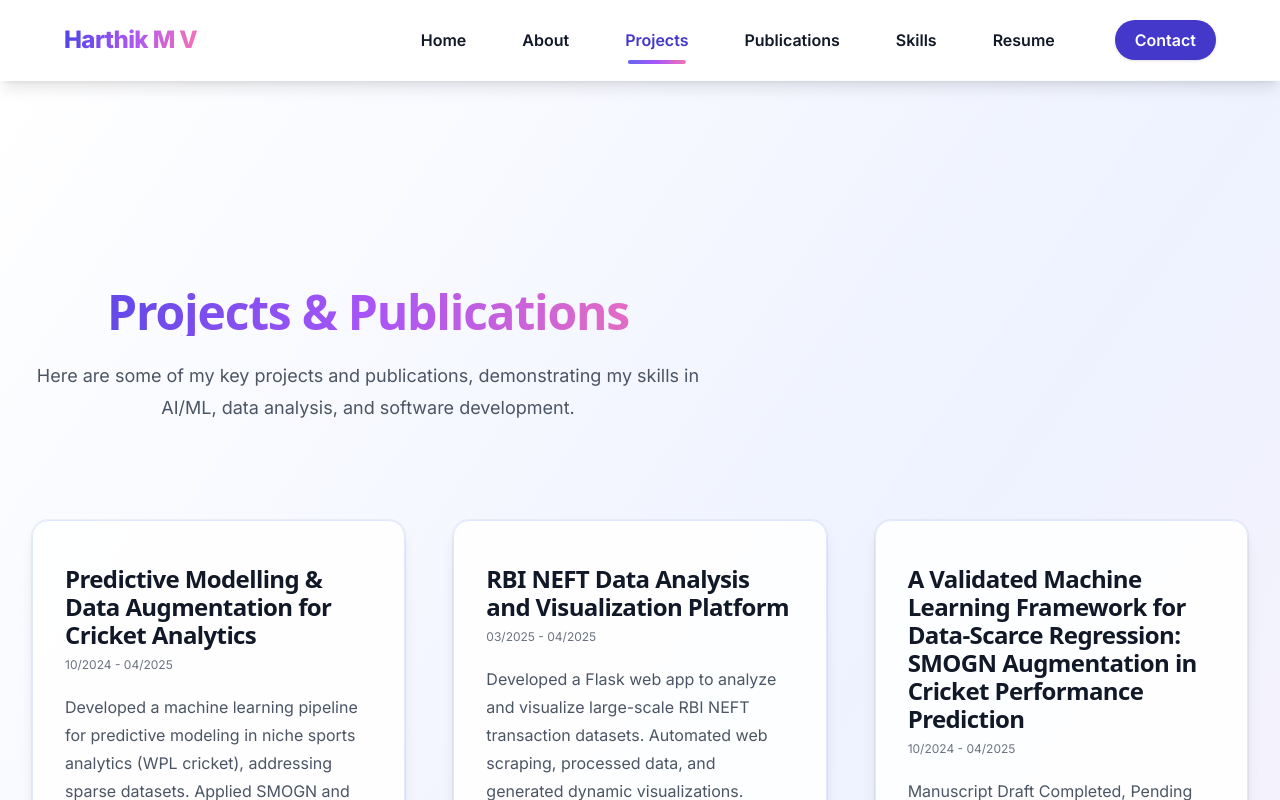
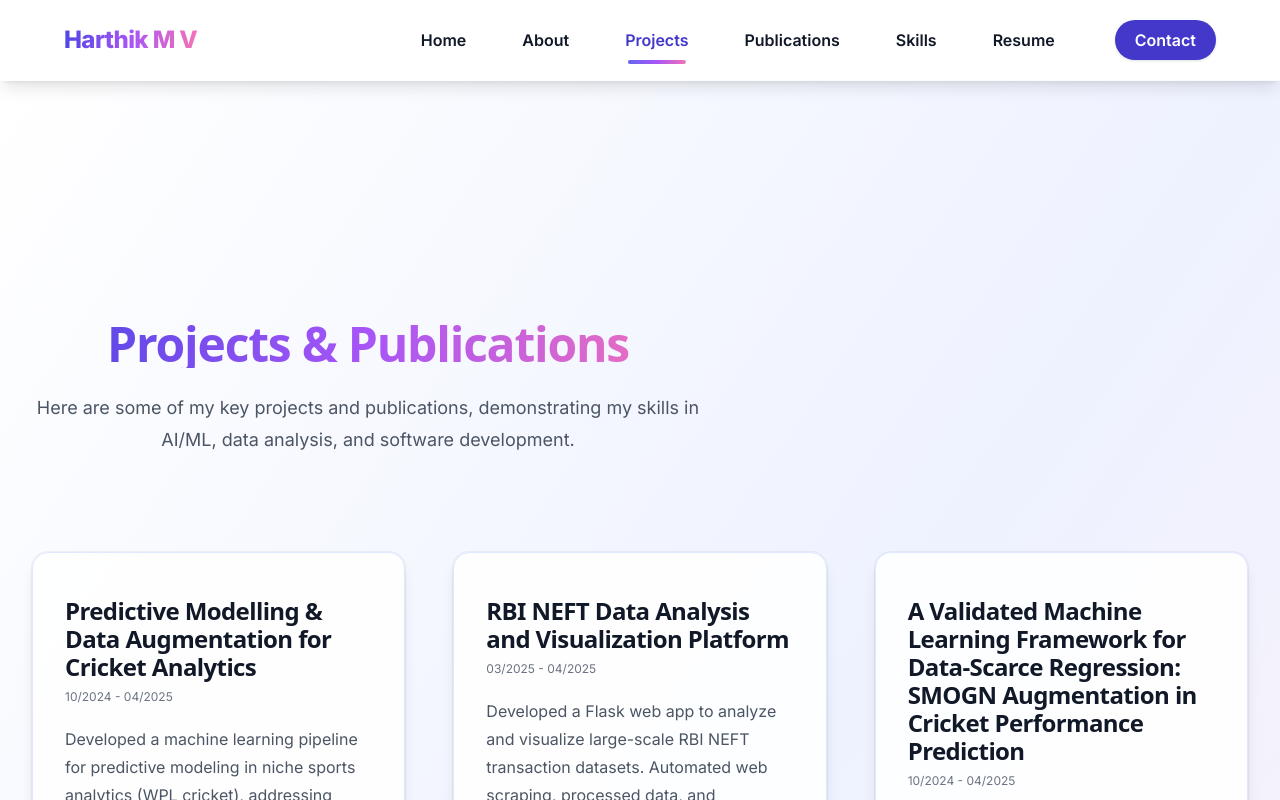
Before and after one commit to Harthik777/portfolio-website, a Next.js app: page /projects in a window 1280 px wide. Shown: the top 800 px of the page. Built offline with nearby package versions, Linux system fonts and the light colour scheme.

Commit message:
Fix: Increase top padding on Projects page to prevent heading from being covered

```diff
--- a/src/app/projects/page.tsx
+++ b/src/app/projects/page.tsx
@@ -36,7 +36,7 @@ const projects = [
 export default function Projects() {
   return (
     <main className="min-h-screen bg-gradient-to-br from-white via-indigo-50 to-pink-50 dark:from-gray-900 dark:via-gray-950 dark:to-indigo-900">
-      <div className="relative isolate pt-20">
+      <div className="relative isolate pt-28">
         <div className="py-24 sm:py-32">
           <div className="mx-auto max-w-7xl px-6 lg:px-8">
             <div className="mx-auto max-w-2xl lg:mx-0 text-center">
```
